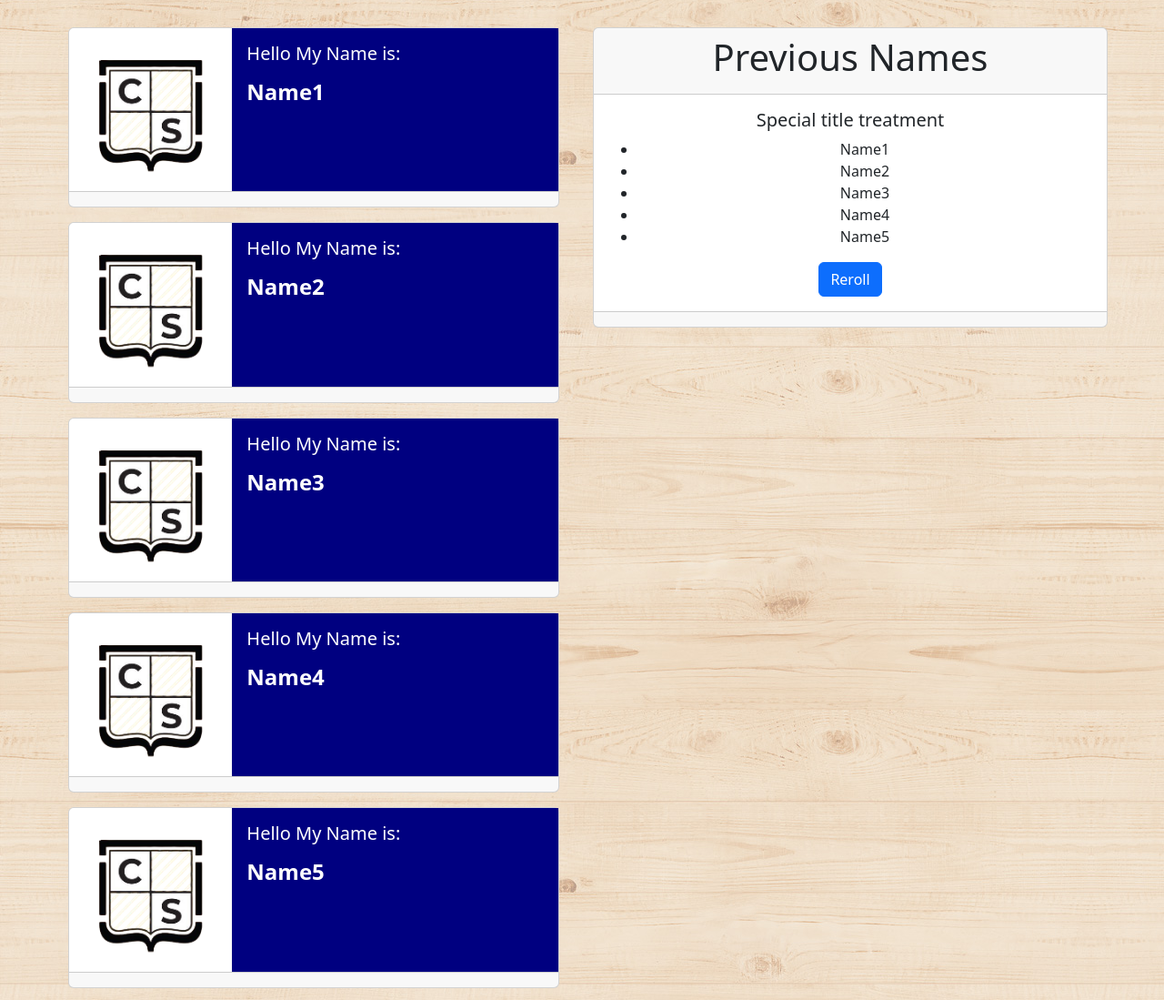
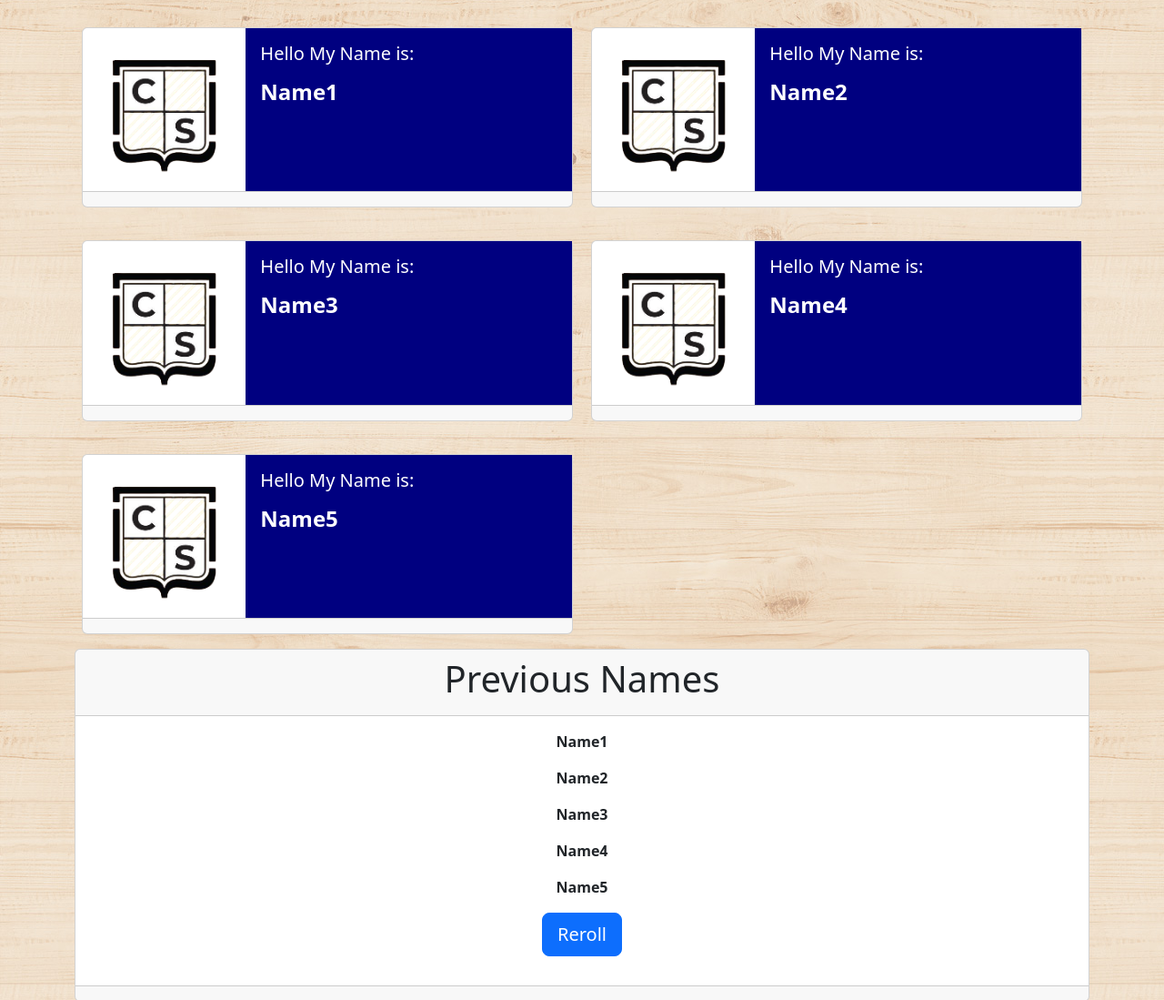
Before and after one commit to MandoxaElemental/RNG, a plain HTML site: page index.html in a window 1280 px wide. Shown: the part 96-1195 px from the top of the page at 91% size. Drawn offline with nearby package versions, Linux system fonts and the light colour scheme.

Commit message:
almost finished

```diff
--- a/index.html
+++ b/index.html
@@ -6,6 +6,7 @@
     <title>RNG</title>
     <link href="https://cdn.jsdelivr.net/npm/bootstrap@5.3.3/dist/css/bootstrap.min.css" rel="stylesheet" integrity="sha384-QWTKZyjpPEjISv5WaRU9OFeRpok6YctnYmDr5pNlyT2bRjXh0JMhjY6hW+ALEwIH" crossorigin="anonymous">
     <link rel="stylesheet" href="./style/styles.css">
+    <link rel="shortcut icon" href="./assets/codestacklogo.png">
 </head>
   <body>
     <nav class="navbar bg-body-secondary">
@@ -17,7 +18,7 @@
 
         <div class="container d-flex justify-content-center">
             <div class="row">
-                <div class="col">
+                <div class="col card-grid">
                     <div class="card mb-3" style="max-width: 540px;">
                         <div class="row g-0">
                           <div class="col-md-4">
@@ -105,15 +106,14 @@
                           <h1>Previous Names</h1>
                         </div>
                         <div class="card-body">
-                          <h5 class="card-title">Special title treatment</h5>
-                          <ul>
-                            <li id="prevName1">Name1</li>
-                            <li id="prevName2">Name2</li>
-                            <li id="prevName3">Name3</li>
-                            <li id="prevName4">Name4</li>
-                            <li id="prevName5">Name5</li>
-                        </ul>
-                        <button id="changeBtn" type="button" class="btn btn-primary">Reroll</button>
+                            <b>
+                                <p id="prevName1">Name1<p>
+                                <p id="prevName2">Name2<p>
+                                <p id="prevName3">Name3<p>
+                                <p id="prevName4">Name4<p>
+                                <p id="prevName5">Name5<p>
+                            </b>
+                        <button id="changeBtn" class="btn btn-primary btn-lg" type="button">Reroll</button>
                         </div>
                         <div class="card-footer text-body-secondary">
                         </div>
--- a/scripts/app.js
+++ b/scripts/app.js
@@ -52,5 +52,10 @@ changeBtn.addEventListener('click', (event)=>{
         name3.innerText = randomName3.firstName + " " + randomName3.lastName;
         name4.innerText = randomName4.firstName + " " + randomName4.lastName;
         name5.innerText = randomName5.firstName + " " + randomName5.lastName;
+        prevName1.innerText = randomName1.firstName;
+        prevName2.innerText = randomName2.firstName;
+        prevName3.innerText = randomName3.firstName;
+        prevName4.innerText = randomName4.firstName;
+        prevName5.innerText = randomName5.firstName;
     })
 })
--- a/style/styles.css
+++ b/style/styles.css
@@ -1,6 +1,6 @@
 .main-grid{
     display: grid;
-    grid-template-columns: repeat(2, 1fr);
+    grid-template-rows: repeat(2, 1fr);
     padding: 50px;
     background-image: url('/assets/bgtexture.jpg');
 }
@@ -12,3 +12,9 @@
 h4{
     font-weight: bold;
 }
+
+.card-grid{
+    display: grid;
+    grid-template-columns: repeat(2, 1fr);
+    gap: 20px;
+}
```
